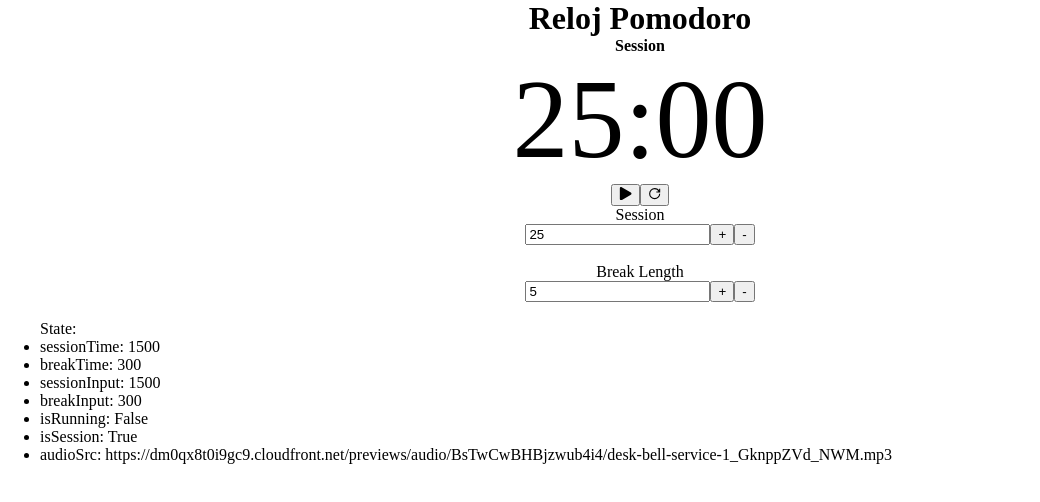
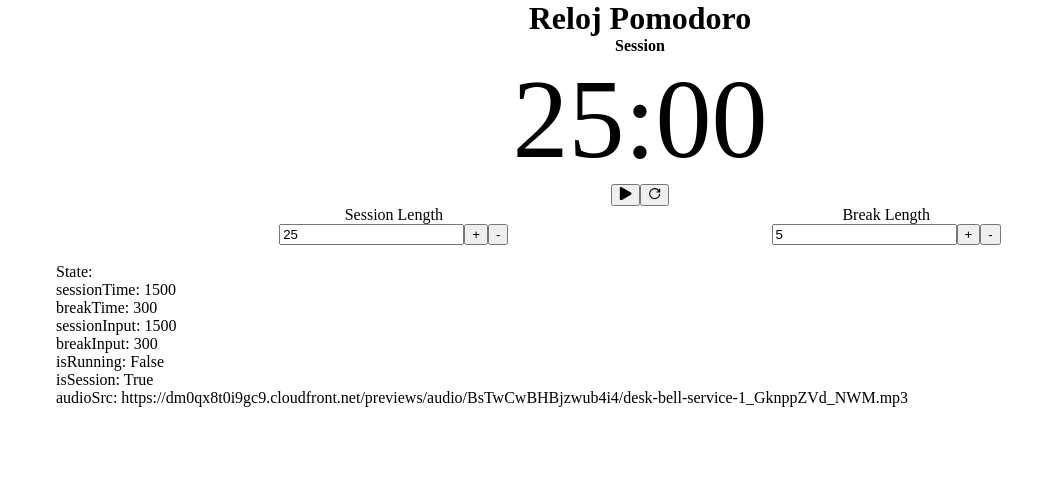
Before and after one commit to matiasruiz21/react-pomodoro, a React (Create React App) app: page / in a window 1280 px wide. Shown: the top 502 px of the page, without its empty margins (0-1040 px from the left). Built offline with nearby package versions, Linux system fonts and the light colour scheme.

Commit message:
fix input validation

```diff
--- a/src/App.js
+++ b/src/App.js
@@ -2,6 +2,7 @@ import { useReducer, useRef } from "react";
 import BreakInput from "./components/BreakInput";
 import Display from "./components/Display";
 import SessionInput from "./components/SessionInput";
+import { FlexContainer } from "./components/styled_components/FlexContainer";
 import GlobalStyles from "./Global";
 import { PauseSvg } from "./svg/PauseSvg";
 import { PlaySvg } from "./svg/PlaySvg";
@@ -73,7 +74,7 @@ function reducer(state, action) {
 
     case ACTIONS.HANDLE_INPUT:
       if (action.payload.value.toString().match(/[^\d]/) || state.isRunning)
-        return;
+        return state;
       return action.payload.id === "session-length"
         ? {
           ...state,
@@ -171,17 +172,20 @@ export default function App() {
         <ResetSvg />
       </button>
       <br></br>
+      <FlexContainer>
         <SessionInput
           dispatch={dispatch}
           isRunning={state.isRunning}
           sessionInput={state.sessionInput}
         />
-      <br></br>
         <BreakInput
           dispatch={dispatch}
           isRunning={state.isRunning}
           breakInput={state.breakInput}
         />
+
+      </FlexContainer>
+
       <br></br>
       <audio id="beep" src={state.audioSrc} ref={audioRef}></audio>
       <div style={{ textAlign: "left" }}>
--- a/src/Global.js
+++ b/src/Global.js
@@ -8,11 +8,13 @@ const theme = css`
   * {
     box-sizing: border-box;
     margin: 0;
+    overflow: hidden;
   }
 
   body {
     min-height: 100vh;
     text-align: center;
+    padding-inline: 1rem;
   }
 `;
 
--- a/src/components/SessionInput.js
+++ b/src/components/SessionInput.js
@@ -4,7 +4,7 @@ import { getMinutos } from "../utils/getters";
 const SessionInput = ({ dispatch, isRunning, sessionInput }) => {
   return (
     <div id="session-input">
-      <p id="session-label">Session</p>
+      <p id="session-label">Session Length</p>
       <input
         value={getMinutos(sessionInput)}
         onChange={(e) => {
--- a/src/components/styled_components/DisplayStyled.js
+++ b/src/components/styled_components/DisplayStyled.js
@@ -3,6 +3,7 @@ import styled from "styled-components";
 const DisplayStyled = styled.div`
   p {
     font-size: 7rem;
+
   }
 `;
 
--- /dev/null
+++ b/src/components/styled_components/FlexContainer.js
@@ -0,0 +1,8 @@
+import styled from "styled-components";
+
+const FlexContainer = styled.div`
+    display: flex;
+    justify-content: space-evenly;
+`;
+
+export { FlexContainer };
```
Also changed, not shown: src/components/hooks/useDarkMode.js (added, +13 -0 lines). Lines whose indentation alone changed are shown as unchanged.
